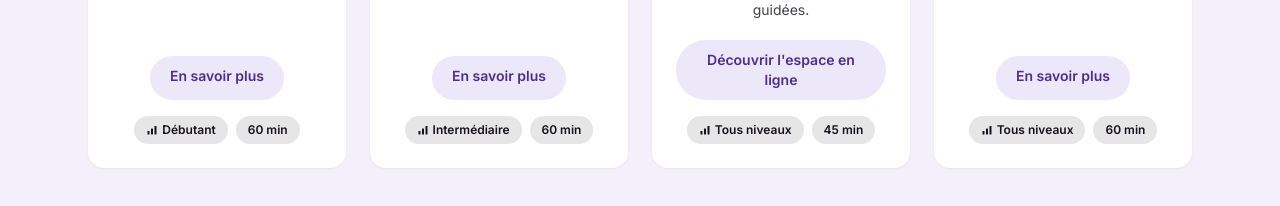
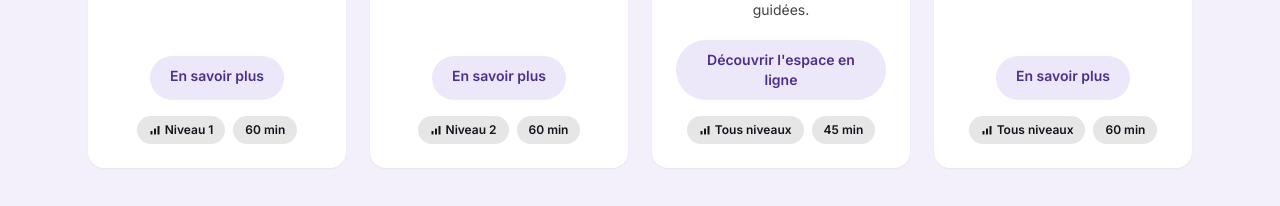
Before and after one commit to maxwelito-lgtm/YogaKunda, a Next.js app: page / in a window 1280 px wide. Shown: the part 1344-1550 px from the top of the page. Built offline with nearby package versions, Linux system fonts and the light colour scheme.

Commit message:
style: niveaux renommés Niveau 1/2

```diff
--- a/components/ActivityCards.tsx
+++ b/components/ActivityCards.tsx
@@ -19,7 +19,7 @@ const activites: Activity[] = [
     image: "https://picsum.photos/seed/tantra/200/200",
     cta: "En savoir plus",
     href: "/yoga#tantra",
-    niveau: "Débutant",
+    niveau: "Niveau 1",
     duree: "60 min",
   },
   {
@@ -30,7 +30,7 @@ const activites: Activity[] = [
     image: "https://picsum.photos/seed/kundalini/200/200",
     cta: "En savoir plus",
     href: "/yoga#kundalini",
-    niveau: "Intermédiaire",
+    niveau: "Niveau 2",
     duree: "60 min",
   },
   {
```
